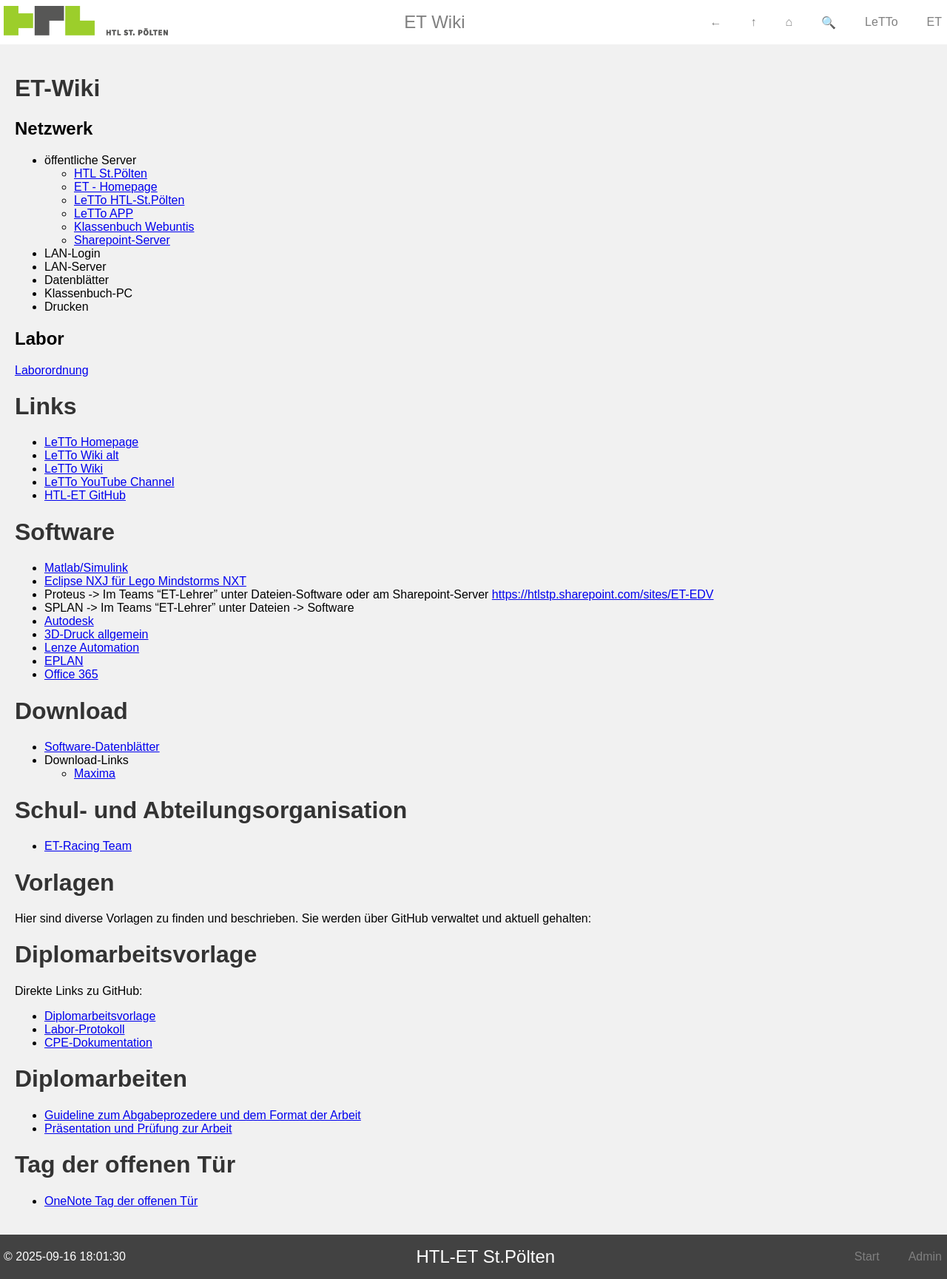
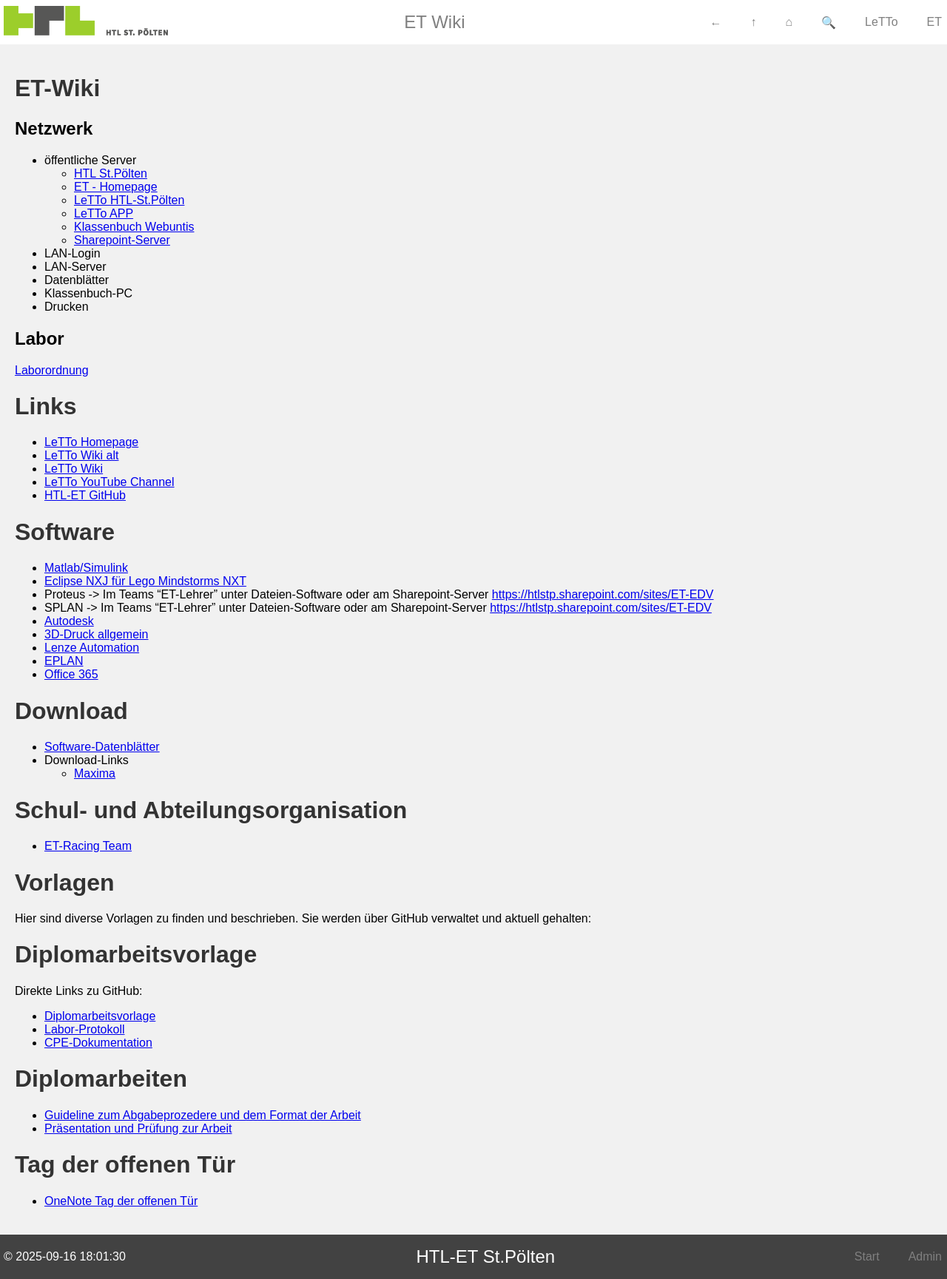
Before and after one commit to htl-stp-et/ET-Info, a Jekyll site: the page built from docs/index.md, in a window 1280 px wide. Shown: the whole page at 74% size. Built offline with Jekyll 4.4.1, drawn with Linux system fonts in a browser that asks for light colours; our own code applies the rules of GitHub Pages for plain Markdown files.

Commit message:
Korrekturen

```diff
--- a/docs/index.md
+++ b/docs/index.md
@@ -27,7 +27,7 @@
 * [Matlab/Simulink](./Matlab-Simulink/index.md)
 * [Eclipse NXJ für Lego Mindstorms NXT](https://letto.htlstp.ac.at/public/download/eclipse/eclipse-lego-32bit.7z)
 * Proteus -> Im Teams "ET-Lehrer" unter Dateien-Software oder am Sharepoint-Server [https://htlstp.sharepoint.com/sites/ET-EDV](https://htlstp.sharepoint.com/sites/ET-EDV)
-* SPLAN -> Im Teams "ET-Lehrer" unter Dateien -> Software
+* SPLAN -> Im Teams "ET-Lehrer" unter Dateien-Software oder am Sharepoint-Server [https://htlstp.sharepoint.com/sites/ET-EDV](https://htlstp.sharepoint.com/sites/ET-EDV)
 * [Autodesk](./Autodesk/index.md)
 * [3D-Druck allgemein](./3D-Druck-allgemein/index.md)
 * [Lenze Automation](./Lenze-Automation/index.md)
```
